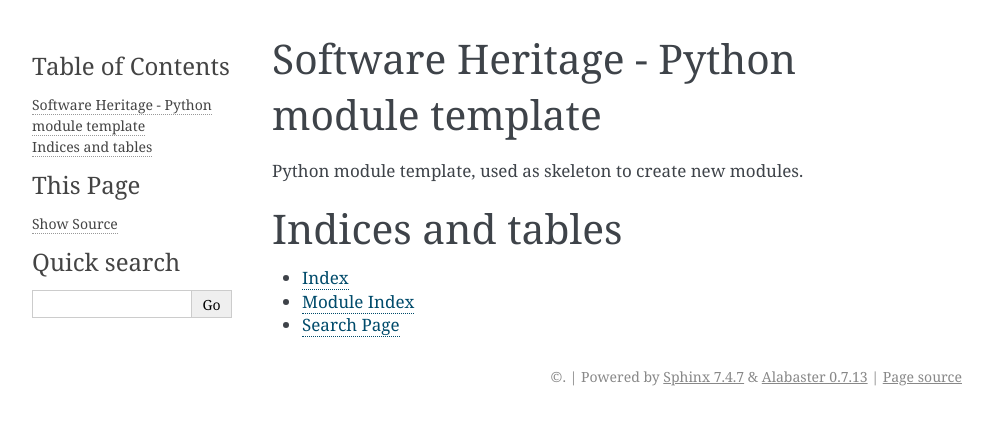
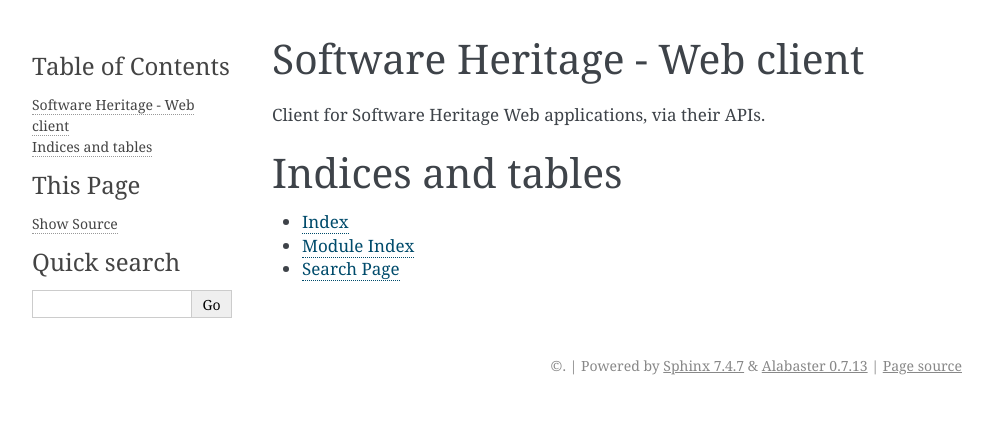
Before and after one commit to SoftwareHeritage/swh-web-client, a Sphinx documentation site: the page built from docs/index.rst, in a window 1280 px wide. Shown: the top 425 px of the page, without its empty margins (148-1141 px from the left). Built offline with Sphinx 7.4.7, drawn with Linux system fonts in a browser that asks for light colours.

Commit message:
rename to swh-web-client boilerplate "template" info

```diff
--- a/docs/index.rst
+++ b/docs/index.rst
@@ -1,9 +1,9 @@
-.. _swh-py-template:
+.. _swh-web-client:
 
-Software Heritage - Python module template
-==========================================
+Software Heritage - Web client
+==============================
 
-Python module template, used as skeleton to create new modules.
+Client for Software Heritage Web applications, via their APIs.
 
 
 .. toctree::
```
Also changed, not shown: README.md (+3 -3 lines), 1 other file.
